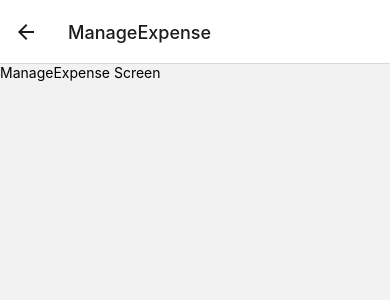
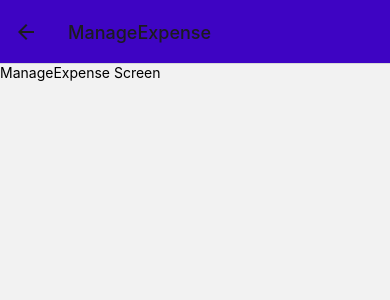
Before and after one commit to gcicchella/ExpensesTrackerApp, a React Native app: screen /ManageExpense in a window 390 px wide. Shown: the top 300 px of the page. Built offline with nearby package versions, Linux system fonts and the light colour scheme.

Commit message:
aggiunto stile e animazione

```diff
--- a/App.js
+++ b/App.js
@@ -64,7 +64,10 @@ export default function App() {
       <>
         <StatusBar style="auto" />
         <NavigationContainer>
-          <Stack.Navigator>
+          <Stack.Navigator screenOptions={{
+              headerStyle: {backgroundColor: GlobalStyles.colors.primary500},
+              headTintColor: 'white'
+          }}>
             <Stack.Screen
                 name="ExpensesOverview"
                 component={ExpensesOverview}
@@ -73,7 +76,9 @@ export default function App() {
             <Stack.Screen
                 name="ManageExpense"
                 component={ManageExpense}
+                options={{presentation: 'modal',
 
+                }}
             />
           </Stack.Navigator>
         </NavigationContainer>
```
